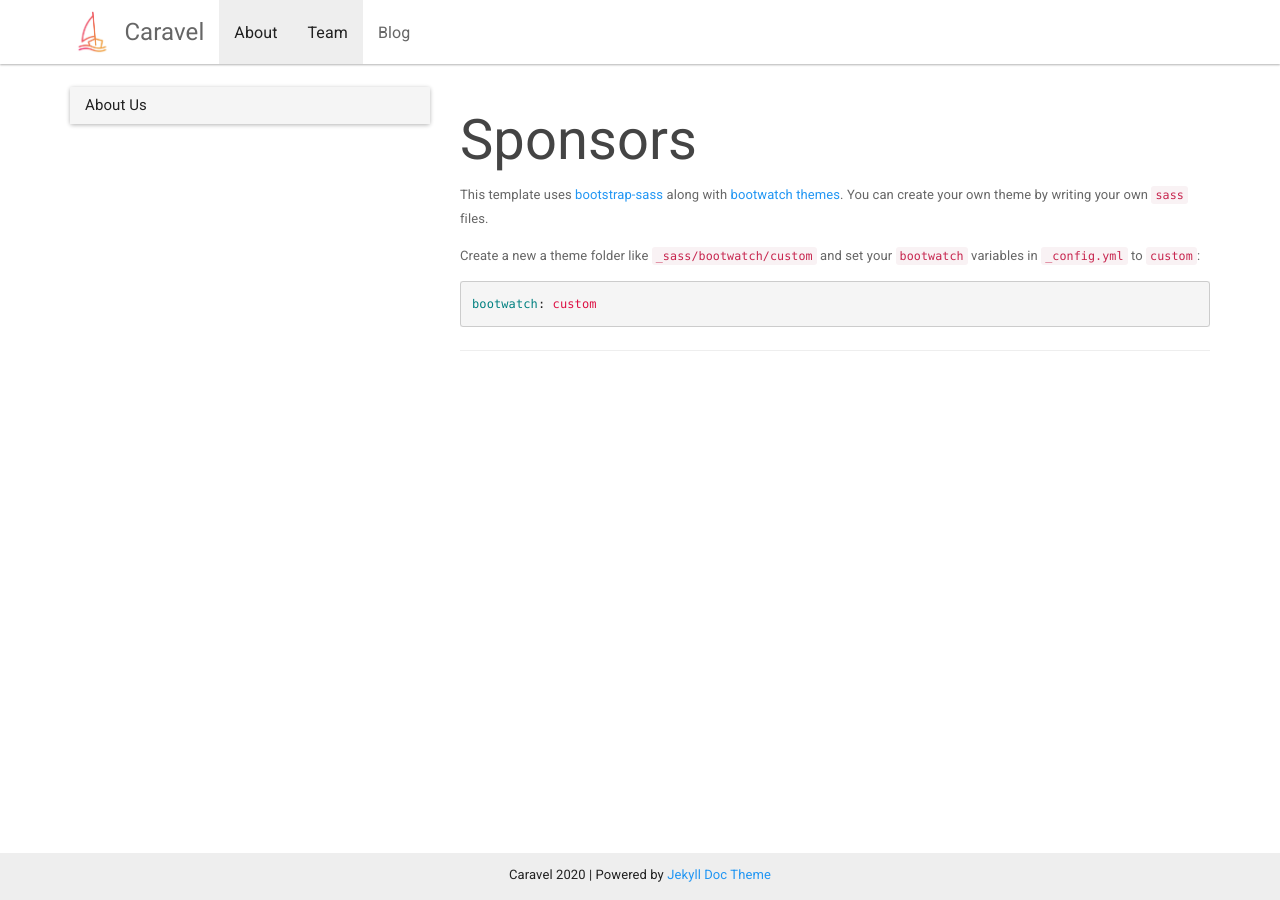
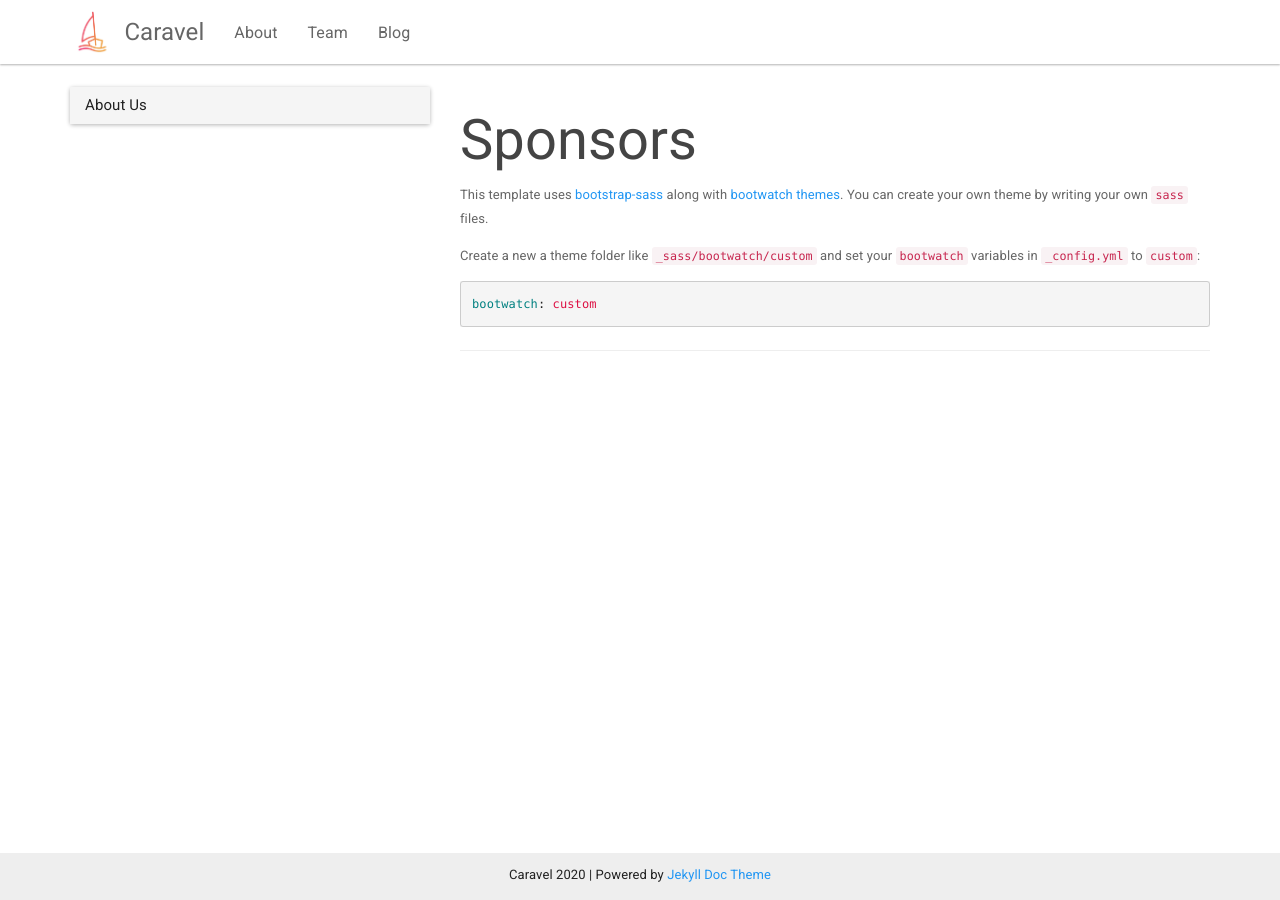
Before and after one commit to gocaravel/gocaravel-site, a Jekyll site: the page built from _docs/sponsors.md, in a window 1280 px wide. Built offline with Jekyll 4.4.1, drawn with Linux system fonts in a browser that asks for light colours.

Commit message:
fix navbar active class

```diff
--- a/_includes/topnav.html
+++ b/_includes/topnav.html
@@ -13,8 +13,8 @@
         </div>
         <div id="navbar" class="collapse navbar-collapse">
             <ul class="nav navbar-nav">
-                <li {% if page.sectionid=='docs' %} class="active" {% endif %}><a href="{{ "/docs/home/" | relative_url }}">About</a></li>
-                <li {% if page.sectionid=='docs' %} class="active" {% endif %}><a href="{{ "/docs/team/" | relative_url }}">Team</a></li>
+                <li {% if page.sectionid=='docs/home' %} class="active" {% endif %}><a href="{{ "/docs/home/" | relative_url }}">About</a></li>
+                <li {% if page.sectionid=='docs/team' %} class="active" {% endif %}><a href="{{ "/docs/team/" | relative_url }}">Team</a></li>
                 <li {% if page.sectionid=='blog' %} class="active" {% endif %}><a href="{{ site.posts.first.url | relative_url }}">Blog</a></li>
             </ul>
         </div>
```
